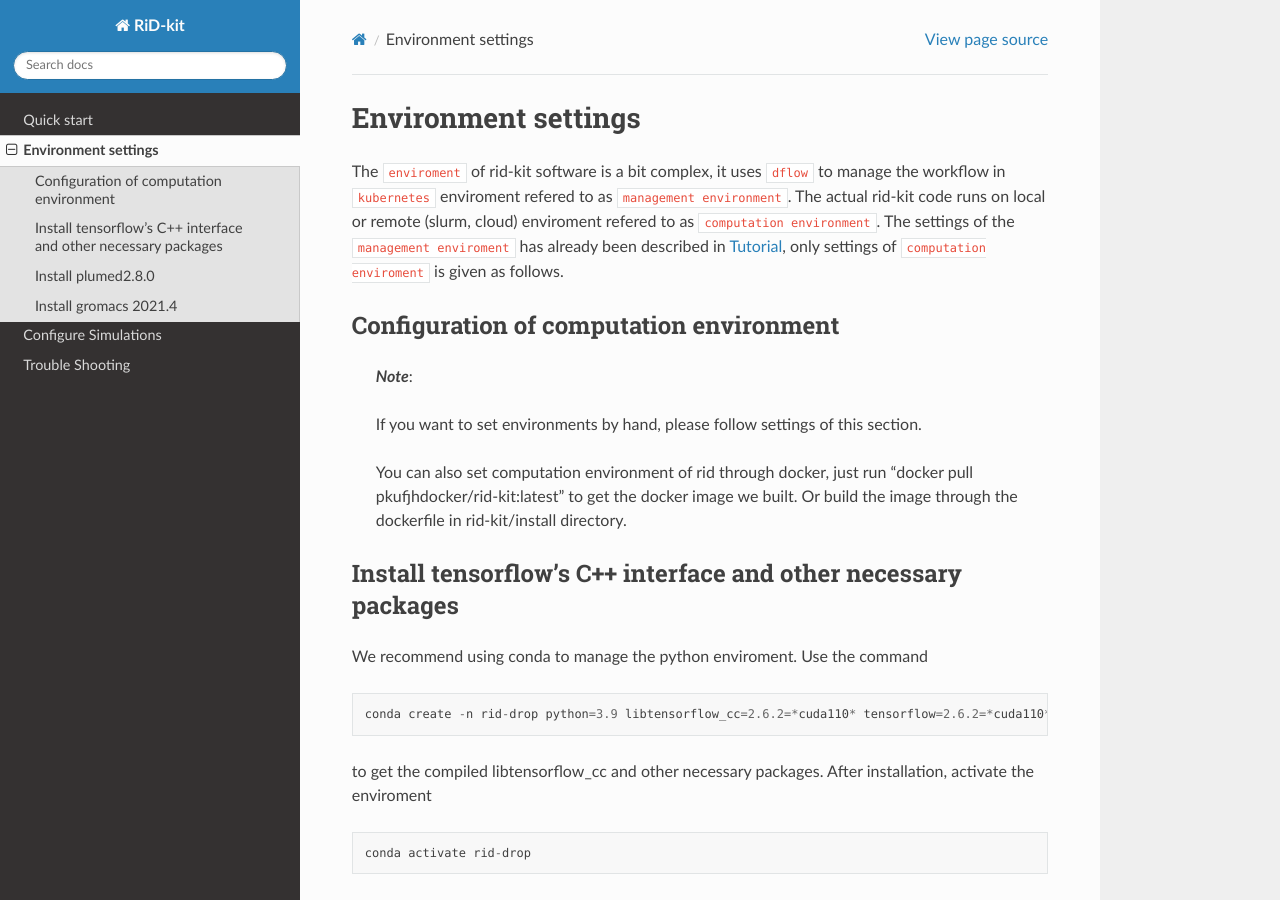
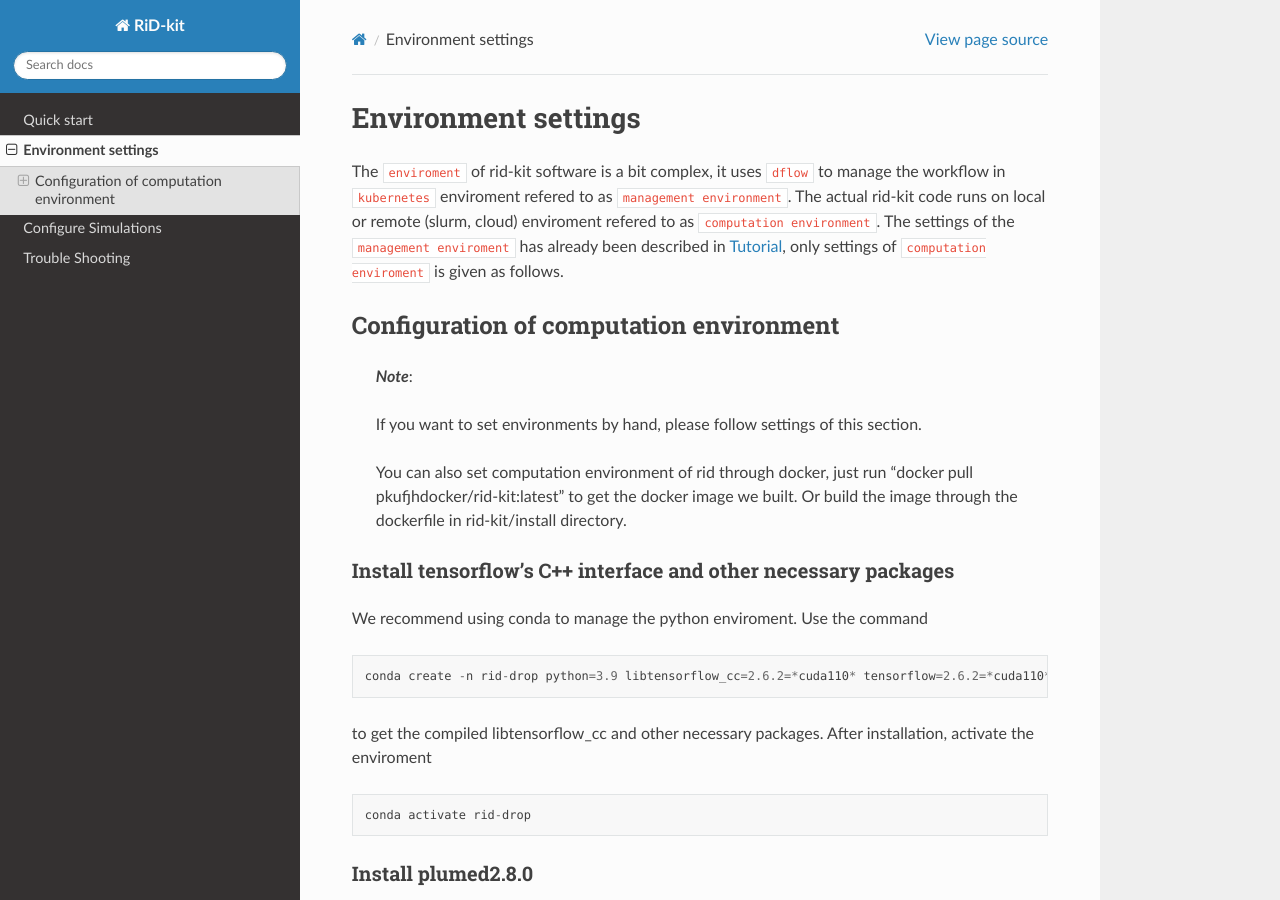
Before and after one commit to deepmodeling/rid-kit, a Sphinx documentation site: the page built from docs/source/install.md, in a window 1280 px wide and 900 px high. Built offline with Sphinx 7.4.7 and the Read the Docs theme 2.0.0, drawn with Linux system fonts in a browser that asks for light colours; pages that are not in the unit, such as notebooks, are missing from menus.

Commit message:
update docs

````diff
--- a/docs/source/install.md
+++ b/docs/source/install.md
@@ -9,7 +9,7 @@ The `enviroment` of rid-kit software is a bit complex, it uses `dflow` to manage
 >
 > You can also set computation environment of rid through docker, just run "docker pull pkufjhdocker/rid-kit:latest" to get the docker image we built. Or build the image through the dockerfile in rid-kit/install directory.
 
-## Install tensorflow's C++ interface and other necessary packages
+### Install tensorflow's C++ interface and other necessary packages
 We recommend using conda to manage the python enviroment.
 Use the command
 ```
@@ -21,7 +21,7 @@ After installation, activate the enviroment
 conda activate rid-drop
 ```
 
-## Install plumed2.8.0
+### Install plumed2.8.0
 You need to copy compiled `DeePFE.cpp` to the plumed directory. This file locates at `rid-kit/install/DeePFE.cpp`
 ```bash
 tar -xvzf plumed-2.8.0.tgz
@@ -41,7 +41,7 @@ export LD_LIBRARY_PATH=${CONDA_PREFIX}/lib:$LD_LIBRARY_PATH
 export PLUMED_KERNEL=${CONDA_PREFIX}/lib/libplumedKernel.@SOEXT@
 ```
 
-## Install gromacs 2021.4
+### Install gromacs 2021.4
 
 ```bash
 tar -xzvf gromacs-2021.4.tar.gz
````
